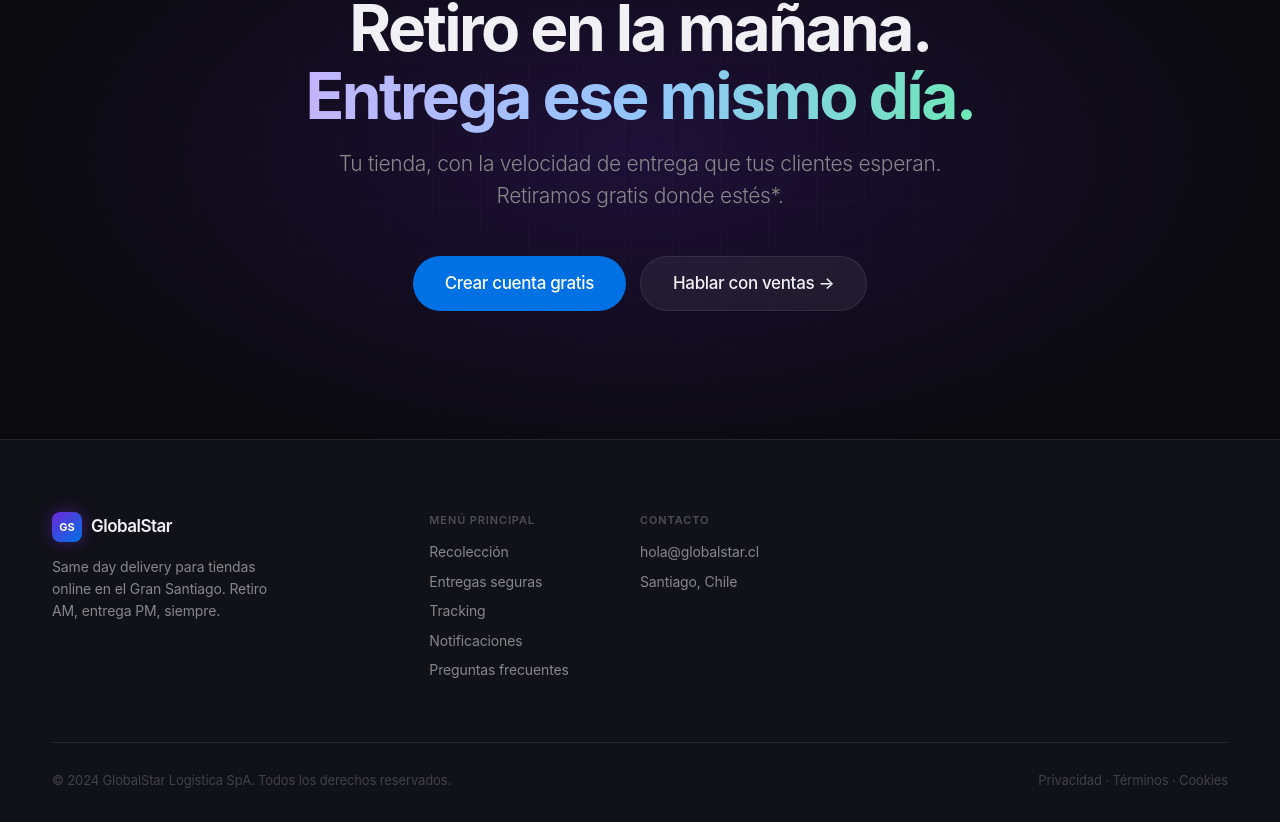
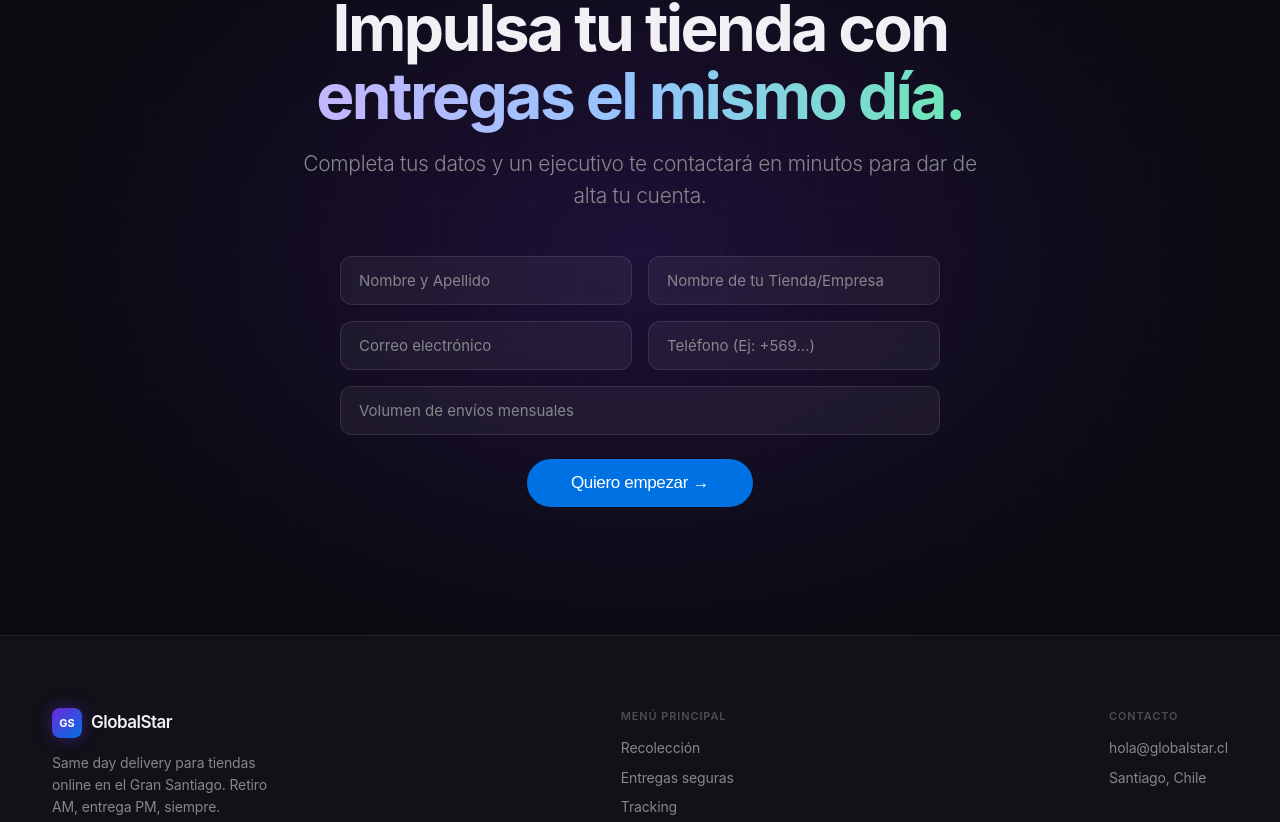
Before and after one commit to animaskazo/globalstar-landing, a React (Vite) app: page / in a window 1280 px wide. Shown: the part 7658-8480 px from the top of the page. Built offline with nearby package versions, Linux system fonts and the light colour scheme.

Commit message:
Replace CTA buttons with prospecting form

```diff
--- a/src/components/CTA.jsx
+++ b/src/components/CTA.jsx
@@ -1,17 +1,83 @@
-import React from 'react';
+import React, { useState } from 'react';
 
 export default function CTA() {
+  const [formData, setFormData] = useState({
+    nombre: '',
+    empresa: '',
+    email: '',
+    telefono: '',
+    volumen: ''
+  });
+
+  const handleChange = (e) => {
+    setFormData({ ...formData, [e.target.name]: e.target.value });
+  };
+
+  const handleSubmit = (e) => {
+    e.preventDefault();
+    alert('¡Gracias! Nos pondremos en contacto contigo pronto.');
+  };
+
   return (
     <section className="cta-sec">
       <div className="cta-glow"></div>
       <div className="cta-grid-bg"></div>
       <div className="cta-inner reveal">
-        <h2 className="cta-h2 ls-tight">Retiro en la mañana.<br /><span className="cg">Entrega ese mismo día.</span></h2>
-        <p className="cta-sub">Tu tienda, con la velocidad de entrega que tus clientes esperan. Retiramos gratis donde estés*.</p>
-        <div className="cta-btns">
-          <a href="#precios" className="btn-primary" style={{ padding: '14px 32px' }}>Crear cuenta gratis</a>
-          <a href="mailto:hola@globalstar.cl" className="btn-outline-dark" style={{ padding: '14px 32px' }}>Hablar con ventas →</a>
-        </div>
+        <h2 className="cta-h2 ls-tight">Impulsa tu tienda con<br /><span className="cg">entregas el mismo día.</span></h2>
+        <p className="cta-sub">Completa tus datos y un ejecutivo te contactará en minutos para dar de alta tu cuenta.</p>
+
+        <form className="cta-form" onSubmit={handleSubmit}>
+          <div className="form-grid">
+            <input
+              type="text"
+              name="nombre"
+              placeholder="Nombre y Apellido"
+              value={formData.nombre}
+              onChange={handleChange}
+              required
+            />
+            <input
+              type="text"
+              name="empresa"
+              placeholder="Nombre de tu Tienda/Empresa"
+              value={formData.empresa}
+              onChange={handleChange}
+              required
+            />
+            <input
+              type="email"
+              name="email"
+              placeholder="Correo electrónico"
+              value={formData.email}
+              onChange={handleChange}
+              required
+            />
+            <input
+              type="tel"
+              name="telefono"
+              placeholder="Teléfono (Ej: +569...)"
+              value={formData.telefono}
+              onChange={handleChange}
+              required
+            />
+            <select
+              name="volumen"
+              value={formData.volumen}
+              onChange={handleChange}
+              required
+              style={{ gridColumn: '1 / -1' }}
+            >
+              <option value="" disabled>Volumen de envíos mensuales</option>
+              <option value="1-50">1 a 50 envíos</option>
+              <option value="51-200">51 a 200 envíos</option>
+              <option value="201-500">201 a 500 envíos</option>
+              <option value="500+">Más de 500 envíos</option>
+            </select>
+          </div>
+          <button type="submit" className="btn-primary" style={{ padding: '14px 44px', marginTop: '24px', cursor: 'pointer', border: 'none' }}>
+            Quiero empezar →
+          </button>
+        </form>
       </div>
     </section>
   );
--- a/src/index.css
+++ b/src/index.css
@@ -2229,11 +2229,60 @@
       letter-spacing: -.015em;
     }
 
-    .cta-btns {
-      display: flex;
-      gap: 14px;
-      justify-content: center;
-      flex-wrap: wrap;
+    .cta-form {
+      max-width: 600px;
+      margin: 40px auto 0;
+    }
+
+    .form-grid {
+      display: grid;
+      grid-template-columns: 1fr 1fr;
+      gap: 16px;
+    }
+
+    .form-grid input,
+    .form-grid select {
+      background: rgba(255, 255, 255, 0.05);
+      border: 1px solid rgba(255, 255, 255, 0.1);
+      border-radius: 12px;
+      padding: 14px 18px;
+      font-size: 15px;
+      color: var(--od);
+      outline: none;
+      transition: all 0.2s ease;
+      width: 100%;
+      font-family: var(--sf);
+    }
+
+    .form-grid input::placeholder {
+      color: var(--od2);
+    }
+
+    .form-grid input:focus,
+    .form-grid select:focus {
+      background: rgba(255, 255, 255, 0.08);
+      border-color: var(--blu);
+      box-shadow: 0 0 0 4px rgba(0, 113, 227, 0.2);
+    }
+
+    .form-grid select {
+      appearance: none;
+      color: var(--od2);
+    }
+
+    .form-grid select:valid {
+      color: var(--od);
+    }
+
+    .form-grid select option {
+      background: #111118;
+      color: var(--od);
+    }
+
+    @media (max-width: 640px) {
+      .form-grid {
+        grid-template-columns: 1fr;
+      }
     }
 
     /* ═══════════════════════════════════════════
@@ -2246,8 +2295,10 @@
     }
 
     .ft {
-      display: grid;
-      grid-template-columns: 2fr 1fr 1fr 1fr 1fr;
+      display: flex;
+      justify-content: space-between;
+      align-items: flex-start;
+      flex-wrap: wrap;
       gap: 44px;
       padding-bottom: 52px;
       border-bottom: 1px solid var(--bd);
```
